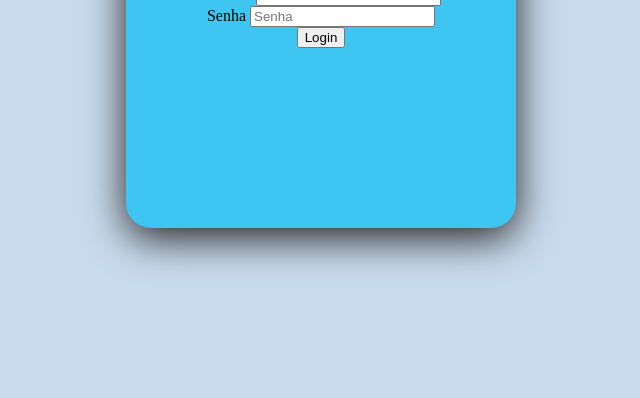
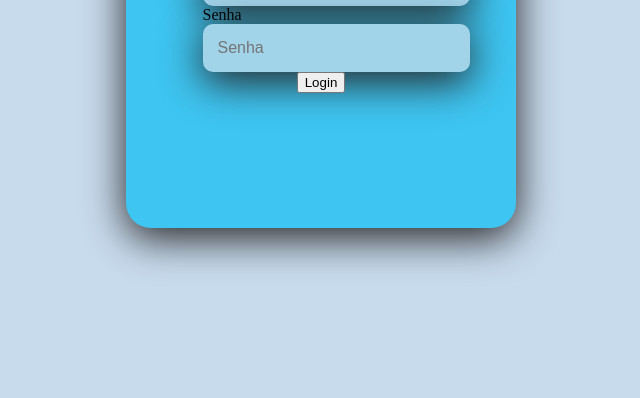
Before and after one commit to Lucasmenezes08/login, a plain HTML site: page index.html in a window 1280 px wide. Shown: the part 402-800 px from the top of the page, without its empty margins (319-959 px from the left). Drawn offline with Linux system fonts and the light colour scheme.

Commit message:
Estilizar input box-login

```diff
--- a/style.css
+++ b/style.css
@@ -30,3 +30,23 @@ form {
     margin: 0;
     font-weight: 800;
 }
+
+.caixatexto {
+    display: flex;
+    flex-direction: column;
+    align-items: flex-start;
+    justify-content: center;
+}
+
+.caixatexto > input {
+    width: 100%;
+    border: none;
+    border-radius: 10px;
+    padding: 15px;
+    background: rgb(161, 211, 233);
+    color:black;
+    font-size: 12pt;
+    box-shadow: 0px 10px 40px rgb(35, 33, 33) ;
+    outline: none;
+
+}
```
